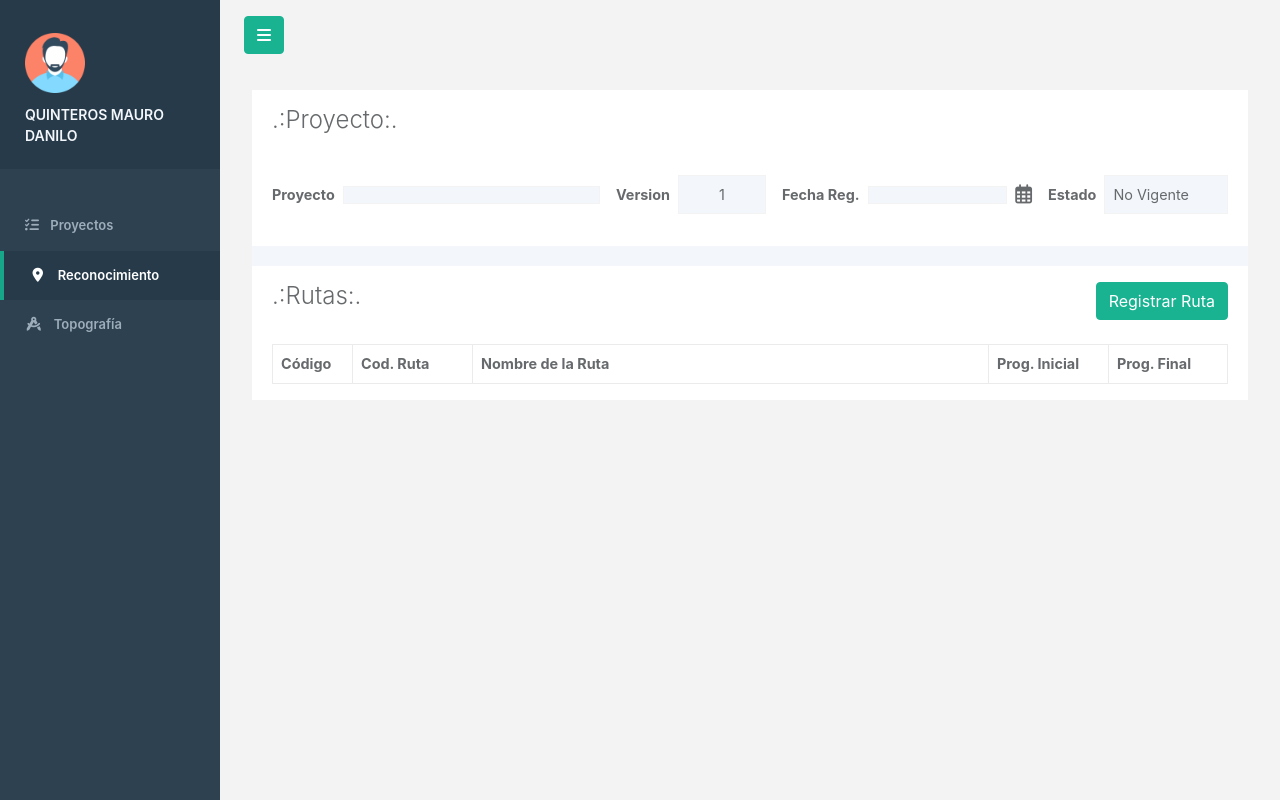
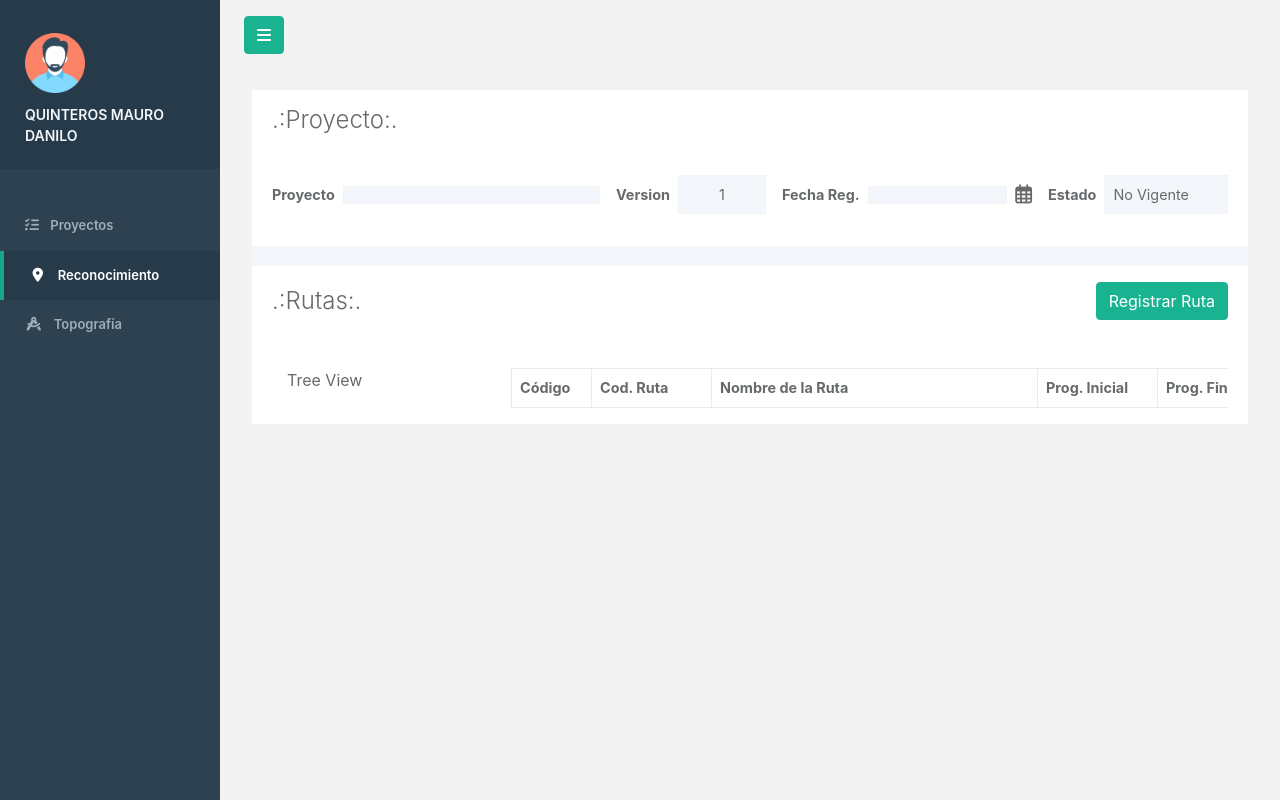
Before and after one commit to mauroquinteroos/software-project, a Django app: template T/templates/rutas.html in a window 1280 px wide. Run offline with Django 3.2, Linux system fonts and the light colour scheme; the template is opened without the code that fills it, so the values that code supplies are empty; some libraries are stand-ins or nearby versions.

Commit message:
Add tree view basic design

```diff
--- a/T/static/css/global.css
+++ b/T/static/css/global.css
@@ -175,7 +175,6 @@ a, a:hover, a:focus {
 .table--container {
   position: relative;
   width: 100%;
-  max-height: 17.9375rem;
   margin-top: 1.5rem;
   overflow: scroll;
 }
--- a/T/templates/rutas.html
+++ b/T/templates/rutas.html
@@ -87,13 +87,18 @@
                 </div>
               </div>
             </section>
-            <section class="section--container">
-              <div class="route--section">
-                <div class="d-flex justify-content-between">
-                  <h2 class="section--title">.:Rutas:.</h2>
+            <section class="section--container row m-0">
+              <div class="col-12 col-md-12 p-0 mb-5">
+                <div class="d-flex justify-content-between align-items-center">
+                  <h2 class="section--title m-0">.:Rutas:.</h2>
                   <button type="button" class="btn btn-primary btn-bg" id="ingresar">Registrar Ruta</button>
                 </div>
-                <div class="table--container">
+              </div>
+              <div class="col-3 col-md-3">
+                Tree View
+              </div>
+              <div class="col-9 col-md-9 p-0" >
+                <div class="table--container m-0">
                   <div class="table--row  head route--row">
                     <p class="table--item">Código</p>
                     <p class="table--item">Cod. Ruta</p>
```
